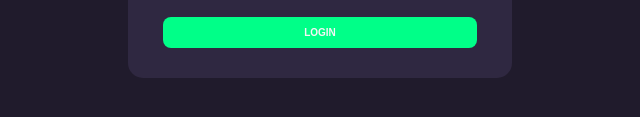
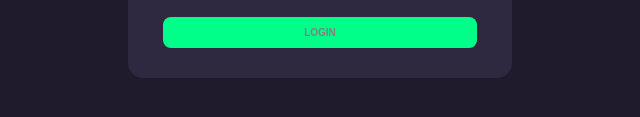
Before and after one commit to Luanbp2001/Site-dark, a plain HTML site: page index.html in a window 1280 px wide. Shown: the part 537-654 px from the top of the page, 640-1280 px from the left. Drawn offline with Linux system fonts and the light colour scheme.

Commit message:
Cor da letra mudado

```diff
--- a/CSS/style.css
+++ b/CSS/style.css
@@ -80,7 +80,7 @@ input::placeholder{
 }
 
 button{
-    color: #f5f5f5;
+    color: #808080;
     border: none;
     outline: none;
     background:#00ff88;
@@ -118,7 +118,6 @@ button:hover{
     }
     .right-login{
         width: 90%;
-
     }
     .card{
         width: 100%;
```
